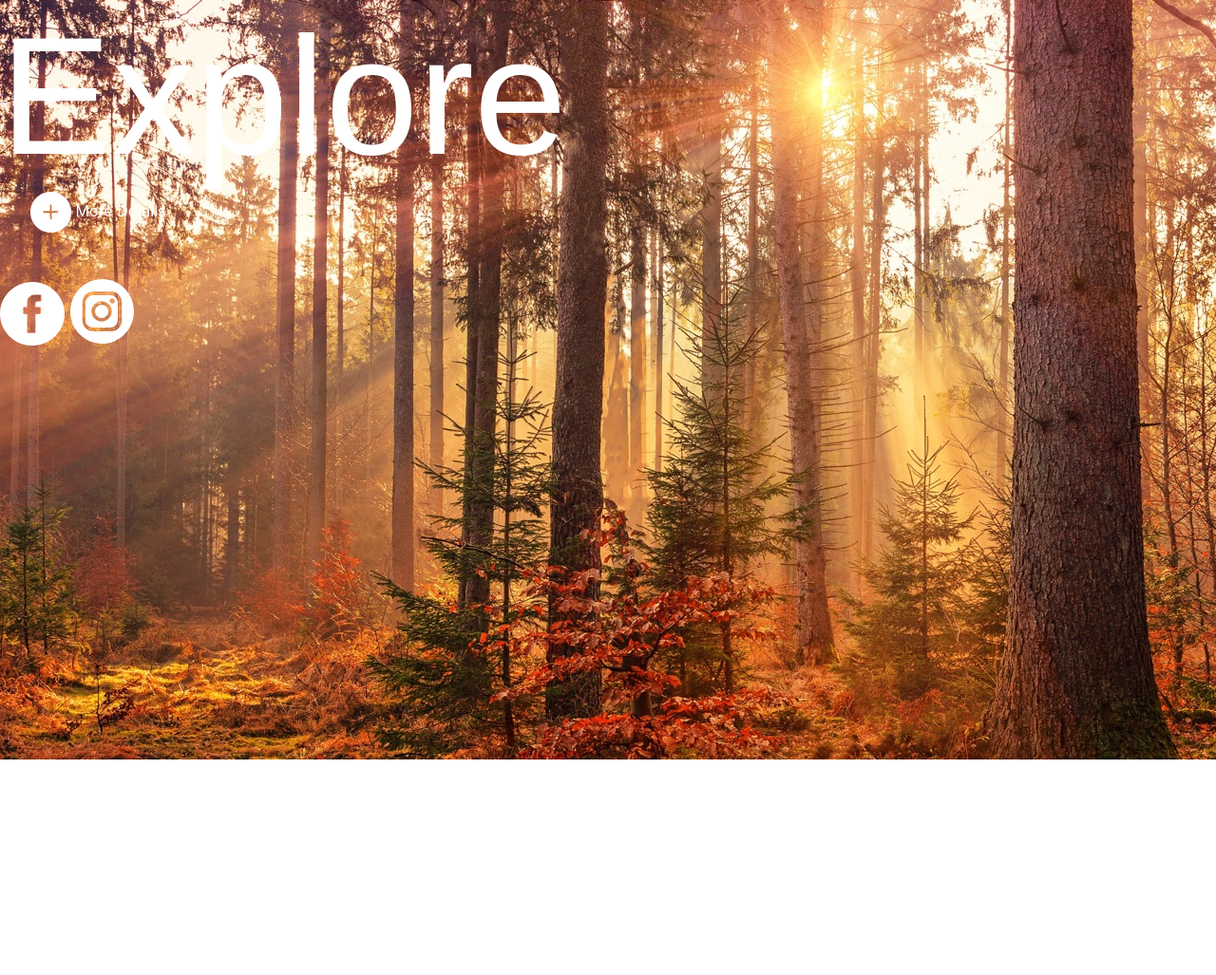
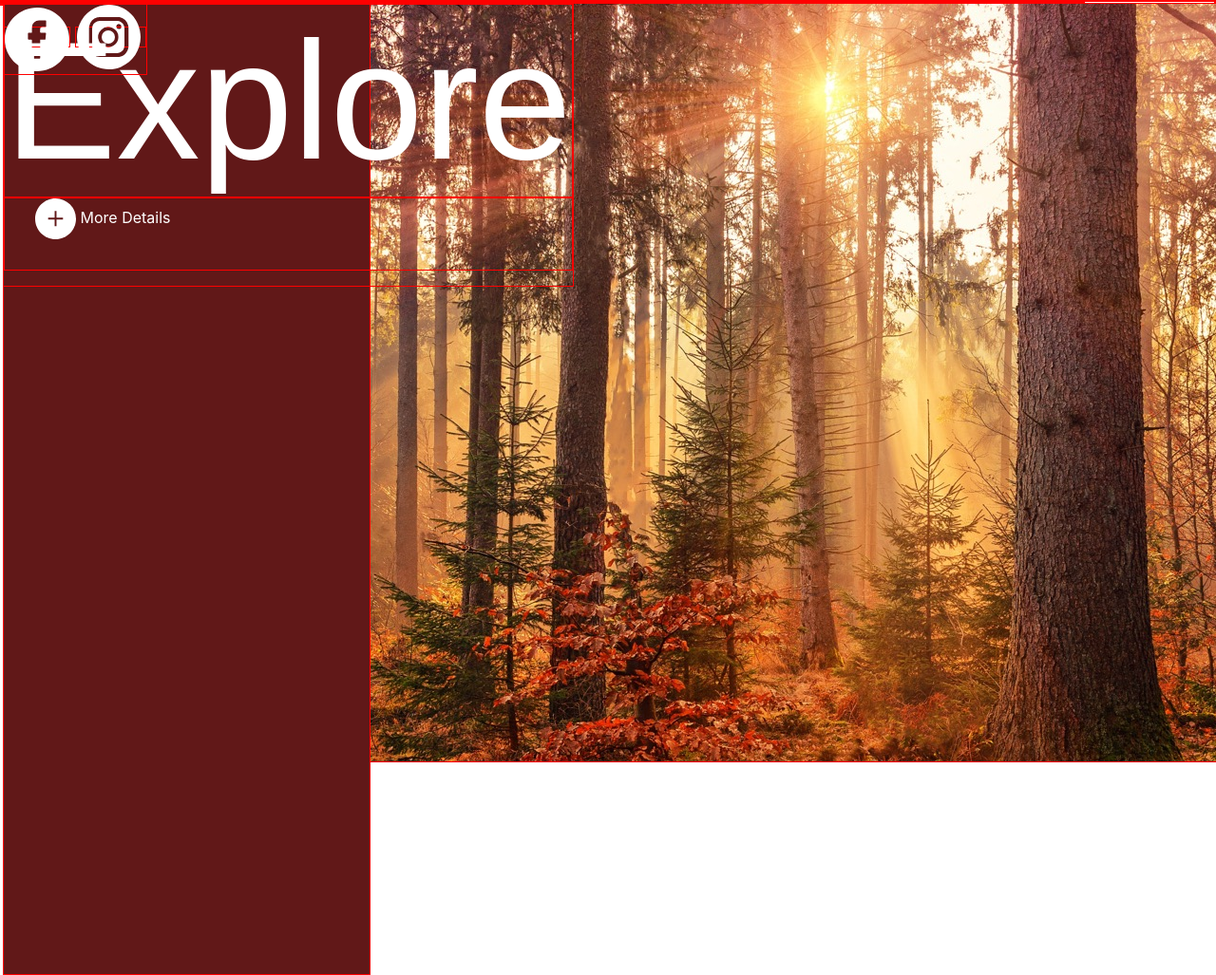
Before and after one commit to CrowdedAstronaut/udundi-code-challenge, a website: page src/index.html in a window 1280 px wide. Shown: the whole page at 95% size. Before the commit the page ends 874 px from the top, so only its background shows below. Drawn offline with nearby package versions, Linux system fonts and the light colour scheme; files whose address does not match are found by name.

Commit message:
Changed z-index values so that elements stack

```diff
--- a/src/css/style.css
+++ b/src/css/style.css
@@ -1,6 +1,14 @@
 @import url("src/fonts/essones/style.css");
 * {
   box-sizing: border-box;
+}
+
+* {
+  border: 1px solid red;
+}
+
+body {
+  max-width: 1440px;
 }
 
 h1 {
@@ -13,16 +21,48 @@ p {
   color: white;
   padding: 0rem 0rem 2rem 2rem;
 }
-/* .container {
-  width: 100px;
-  height: 100px;
+.container {
+  width: 100%;
+  height: 100%;
   position: relative;
 }
+
+.no-gutters {
+  margin-right: 0;
+  margin-left: 0;
+  padding-right: 0;
+  padding-left: 0;
+}
 .bg-image {
+  background-image: url("../assets/coding-challenge-background.jpg");
   width: 100%;
   height: 100%;
   position: absolute;
+  background-repeat: no-repeat;
   top: 0;
   left: 0;
-  z-index: 10;
-} */
+}
+
+.red-box {
+  top: 0;
+  left: 0;
+  height: 1024px;
+  width: 34%;
+  z-index: 2;
+  background: #611818;
+  position: absolute;
+}
+
+.content {
+  top: 0;
+  left: 0;
+  position: absolute;
+  z-index: 3;
+}
+
+.social-media {
+  position: absolute;
+  z-index: 3;
+  bottom: 1;
+  right: 1;
+}
--- a/src/index.html
+++ b/src/index.html
@@ -26,15 +26,10 @@
     <link rel="stylesheet" href="./css/style.css" />
   </head>
   <body>
-    <!-- Background image -->
-
-    <div
-      class="bg-image"
-      style="
-        background-image: url('/src/assets/coding-challenge-background.jpg');
-        height: 100vh;
-      "
-    >
+    <div class="container no-gutters">
+      <div class="vw-100 vh-100 bg-image"></div>
+      <div class="red-box"></div>
+      <div class="content">
         <h1>Explore</h1>
         <p>
           <img
@@ -43,7 +38,8 @@
           />
           More Details
         </p>
-      <div class="socials">
+      </div>
+      <div class="social-media">
         <a href="https://www.facebook.com/udundi/"
           ><img
             src="/src/assets/Facebook.svg"
@@ -55,20 +51,6 @@
             alt="Udundi Instagram"
         /></a>
       </div>
-    </div>
-
-    <!-- Background image -->
-    <div class="socials">
-      <a href="https://www.facebook.com/udundi/"
-        ><img
-          src="/src/assets/Facebook.svg"
-          alt="Udundi Facebook"
-      /></a>
-      <a href="https://www.instagram.com/udundi/"
-        ><img
-          src="/src/assets/Instagram.svg"
-          alt="Udundi Instagram"
-      /></a>
     </div>
     <script
       src="https://code.jquery.com/jquery-3.5.1.slim.min.js"
```
Lines whose indentation alone changed are shown as unchanged.
